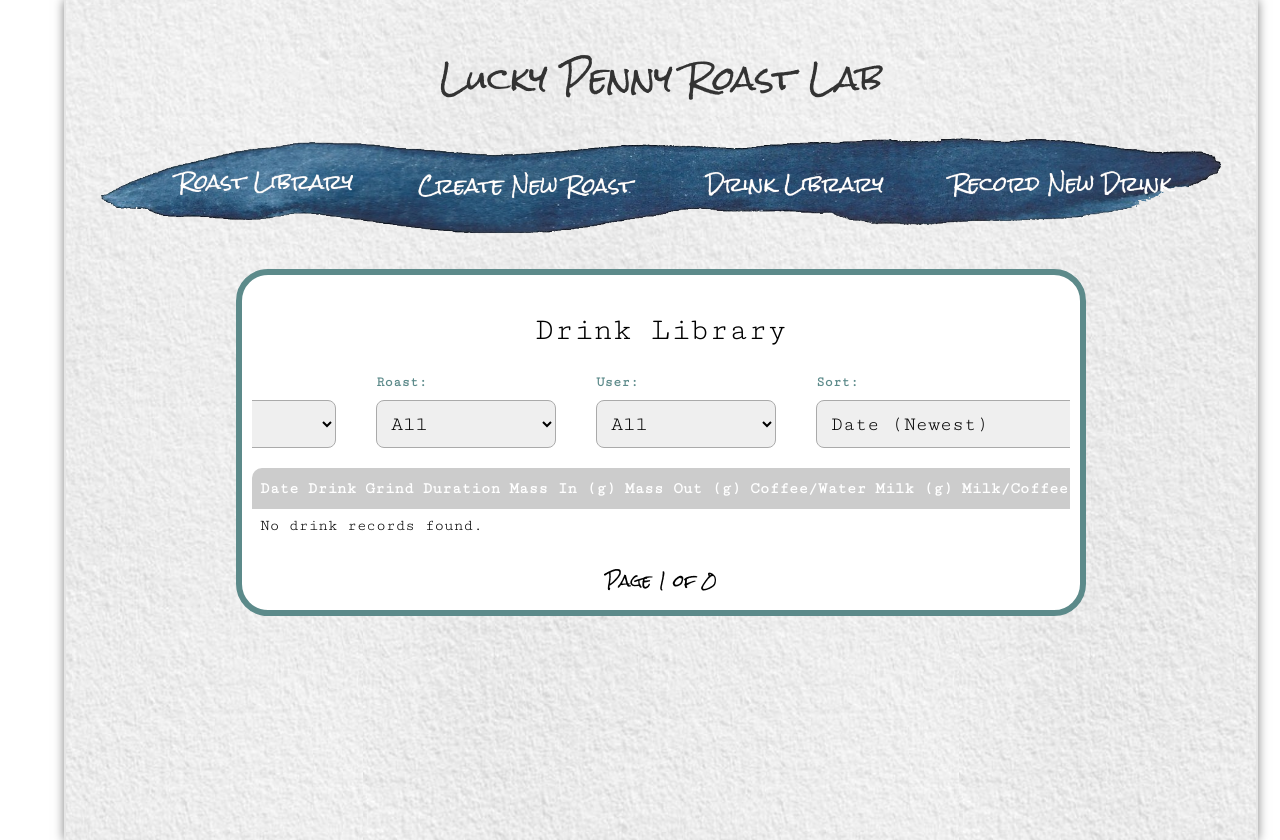
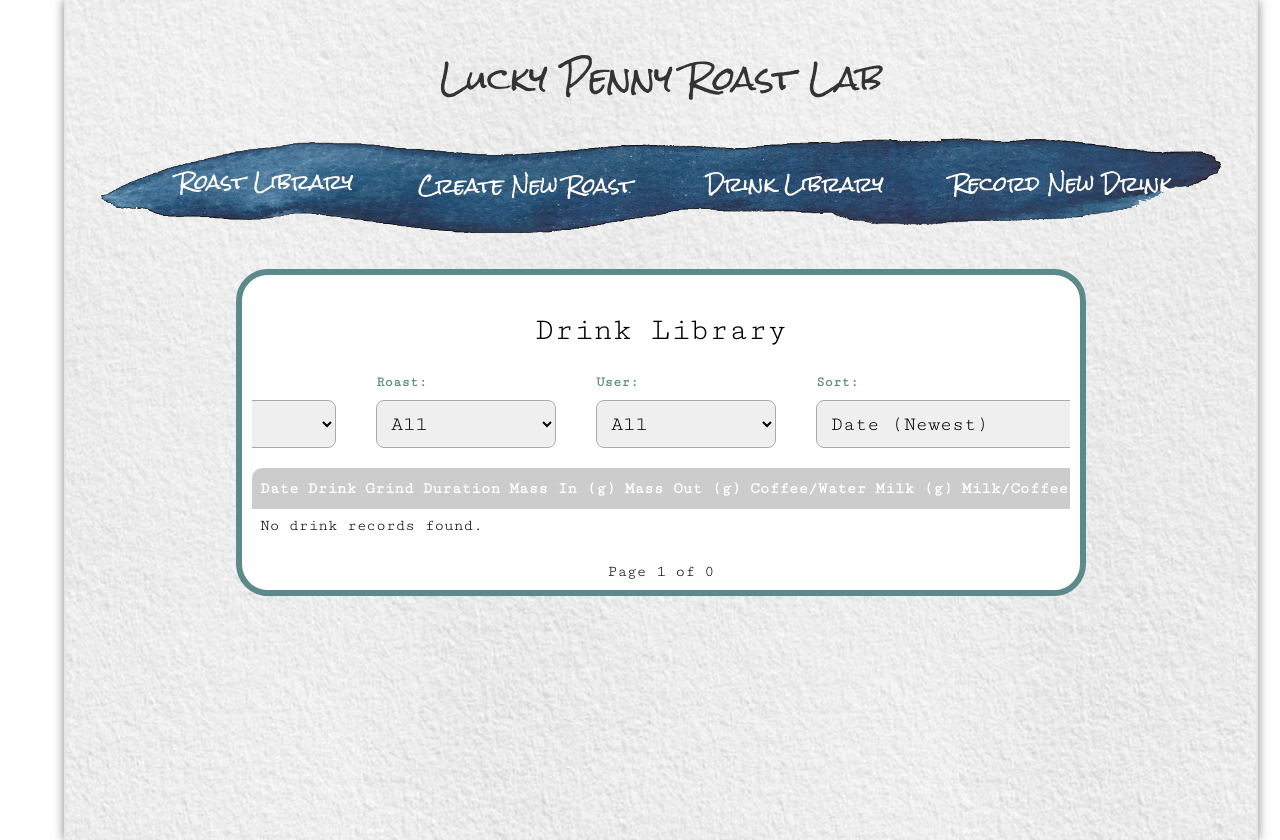
Before and after one commit to whitehir/luckypennyroastlab, a Flask app: page /drinkLibrary in a window 1280 px wide. Run offline with Flask 3, Linux system fonts and the light colour scheme; data that the repository does not hold is empty.

Commit message:
Changing font on drink library and roast library.

```diff
--- a/web/templates/drinkLibrary.html
+++ b/web/templates/drinkLibrary.html
@@ -144,7 +144,7 @@
                 <a href="{{ url_for('drinkLibrary', page=page-1, drink=drink_filter, roast=roast_filter, sort_by=sort_by) }}"><img src="/static/arrow_back.png"></a>
             {% endif %}
 
-            <span class="rock-salt-regular">Page {{ page }} of {{ total_pages }}</span>
+            <span class="cutive-mono-regular">Page {{ page }} of {{ total_pages }}</span>
 
             {% if page < total_pages %}
                 <a href="{{ url_for('drinkLibrary', page=page+1, drink=drink_filter, roast=roast_filter, sort_by=sort_by) }}"><img src="/static/arrow_forward.png"></a>
--- a/web/templates/index.html
+++ b/web/templates/index.html
@@ -101,7 +101,7 @@
             <a href="/?page={{ page - 1 }}{% if filter_value %}&filter={{ filter_value }}{% endif %}"><img src="/static/arrow_back.png"></a>
             {% endif %}
 
-            <span class="rock-salt-regular">Page {{ page }} of {{ total_pages }}</span>
+            <span class="cutive-mono-regular">Page {{ page }} of {{ total_pages }}</span>
 
             {% if page < total_pages %}
             <a href="/?page={{ page + 1 }}{% if filter_value %}&filter={{ filter_value }}{% endif %}"><img src="/static/arrow_forward.png"></a>
```
